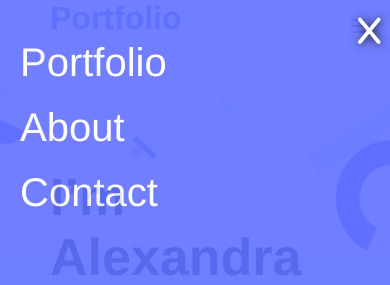
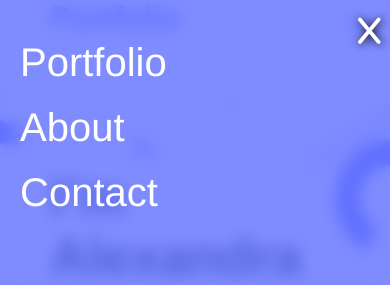
Before and after one commit to rebaz36/Portfolio, a website: page index.html in a window 390 px wide. Both pictures are taken after a click on the element 358 px from the left and 26 px from the top of the page. Shown: the top 285 px of the page. Drawn offline with Linux system fonts and the light colour scheme.

Commit message:
background blur

```diff
--- a/css/style.css
+++ b/css/style.css
@@ -18,19 +18,21 @@ header {
   top: 0; /* Stay at the top */
   width: 100%; /* Full width */
   height: 100%; /* Full height */
-  background-color: #6070ff; /* Black background with opacity */
-  opacity: 0.9; /* 90% opaque */
+  background: rgba(96, 112, 255, 0.8); /* Black background with opacity */
   overflow-y: hidden; /* Disable horizontal scroll */
 }
 
 .mobile-nav-content {
   color: #fff;
+  width: 100%;
+  height: 100%;
   padding: 20px;
   width: 95%;
   margin: 0;
   text-align: left;
   font-size: 40px;
   font-weight: 500;
+  backdrop-filter: blur(8px);
 }
 
 .close {
```
